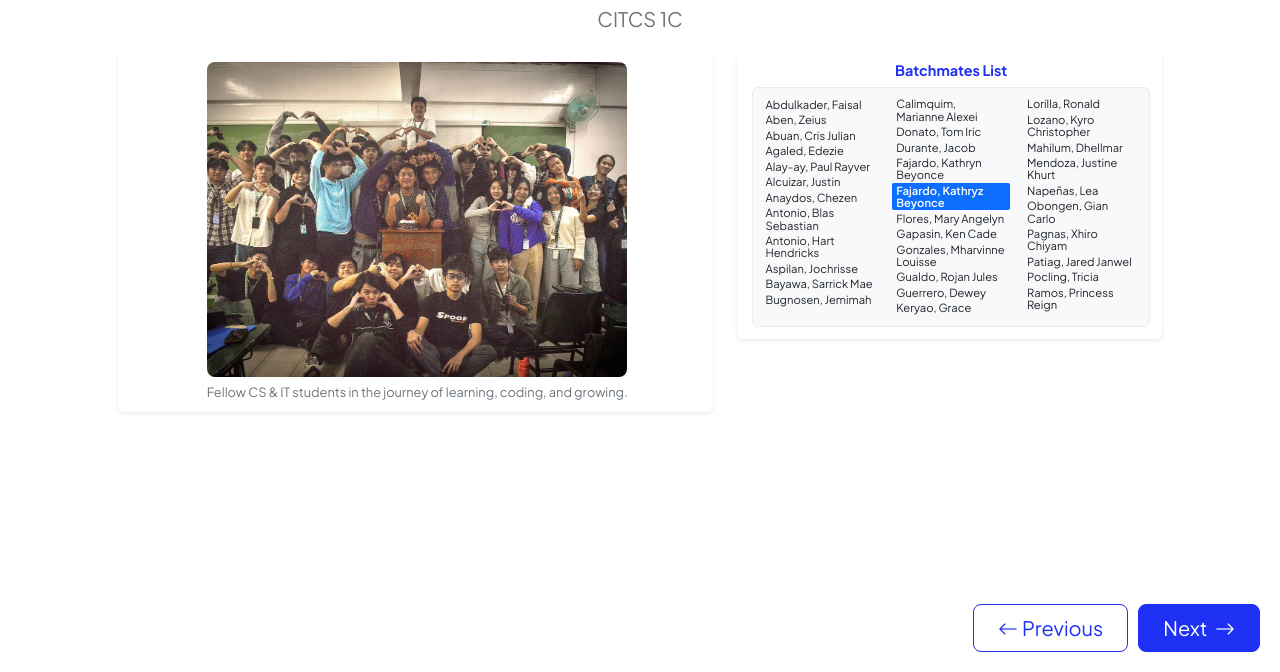
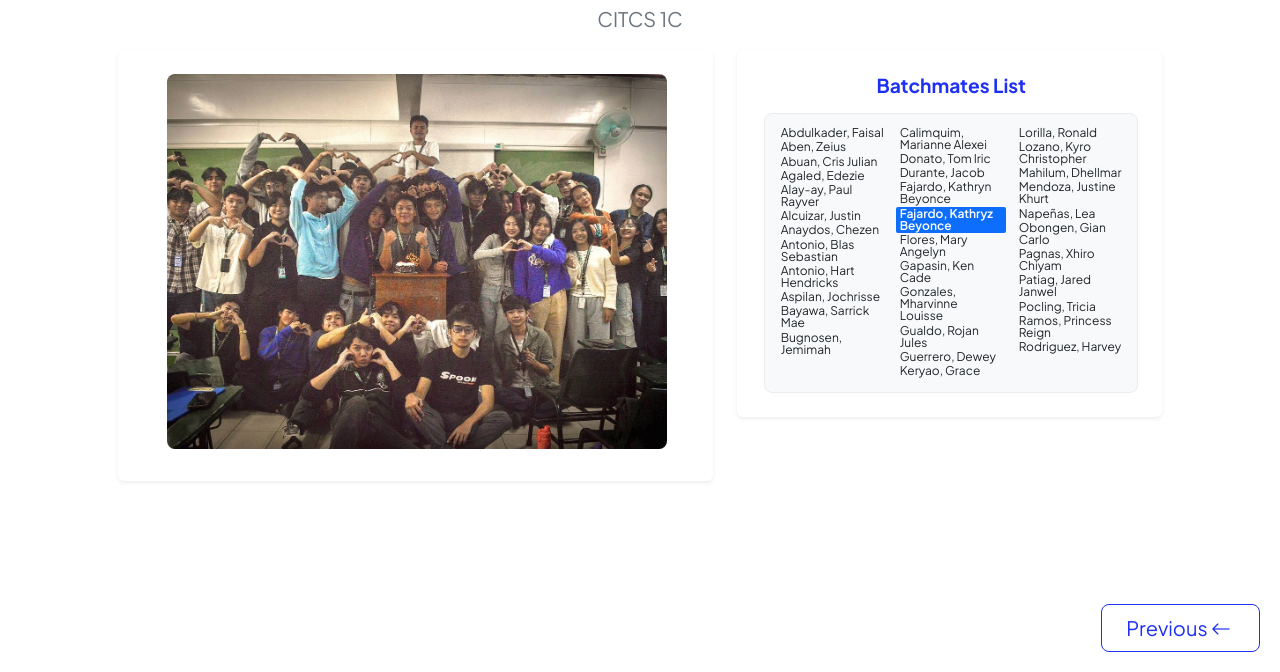
Before and after one commit to kathryzfajardo/kathryzfajardo-portfolio, a plain HTML site: page mybatchmates.html in a window 1280 px wide. Shown: the part 128-800 px from the top of the page. Drawn offline with nearby package versions, Linux system fonts and the light colour scheme; a script that the page names is missing.

Commit message:
Updated sizing

```diff
--- a/mybatchmates.html
+++ b/mybatchmates.html
@@ -31,10 +31,10 @@
                 padding-bottom: 0.5rem !important;
             }
 
-            /* Batchmates photo styling - LARGER with fallback */
+            /* Batchmates photo styling - Made EVEN BIGGER */
             .batchmates-photo {
-                width: 420px;
-                height: 315px;
+                width: 500px;
+                height: 375px;
                 object-fit: cover;
                 border-radius: 8px;
                 transition: all 0.3s ease;
@@ -94,21 +94,21 @@
                 transform: scale(1.05);
             }
 
-            /* Names list styling - FIXED to fit ALL 40 names */
+            /* Names list styling - Made SMALLER to fit all names */
             .names-columns {
                 column-count: 3;
-                column-gap: 0.8rem;
+                column-gap: 0.6rem;
                 height: 100%;
             }
 
             .batchmate-name {
-                padding: 0.08rem 0.25rem;
-                margin: 0.04rem 0;
+                padding: 0.06rem 0.2rem;
+                margin: 0.02rem 0;
                 border-radius: 2px;
                 transition: all 0.2s ease;
                 break-inside: avoid;
-                font-size: 0.7rem;
-                line-height: 1.1;
+                font-size: 0.75rem;
+                line-height: 1.0;
                 display: block;
             }
 
@@ -123,29 +123,29 @@
             }
 
             .names-container {
-                padding: 0.5rem;
+                padding: 0.75rem;
                 border: 1px solid #e9ecef;
-                border-radius: 6px;
+                border-radius: 8px;
                 background-color: #f8f9fa;
-                height: 240px; /* Increased height to fit ALL 40 names */
-                overflow: hidden; /* Prevent scrollbars */
+                height: 280px;
+                overflow: hidden;
             }
 
-            /* Ultra compact card body */
+            /* Larger card body */
             .compact-card-body {
-                padding: 0.75rem !important;
+                padding: 1.5rem !important;
             }
 
-            /* Smaller heading */
+            /* Larger heading */
             .compact-heading {
-                font-size: 0.9rem;
-                margin-bottom: 0.5rem !important;
+                font-size: 1.2rem;
+                margin-bottom: 1rem !important;
             }
 
-            /* Smaller text */
+            /* Larger text */
             .compact-text {
-                font-size: 0.8rem;
-                line-height: 1.2;
+                font-size: 1rem;
+                line-height: 1.4;
             }
 
             /* Adjust column sizes - picture still dominant */
@@ -165,10 +165,10 @@
                 overflow: hidden;
             }
 
-            /* Image fallback styling */
+            /* Image fallback styling - Made Bigger */
             .image-fallback {
-                width: 420px;
-                height: 315px;
+                width: 500px;
+                height: 375px;
                 background: linear-gradient(135deg, #0d6efd, #6610f2);
                 border-radius: 8px;
                 display: flex;
@@ -177,6 +177,7 @@
                 color: white;
                 font-weight: bold;
                 margin: 0 auto;
+                font-size: 1.2rem;
             }
 
             /* Fixed navigation buttons */
@@ -232,9 +233,6 @@
                                             CITCS 1C Batchmates Photo
                                         </div>
                                     </div>
-                                    <p class="text-muted mb-0 compact-text">
-                                        Fellow CS & IT students in the journey of learning, coding, and growing.
-                                    </p>
                                 </div>
                             </div>
                         </div>
@@ -286,19 +284,6 @@
                                             <div class="batchmate-name">Silin, Clark Jonathan</div>
                                             <div class="batchmate-name">Ugaddan, Shaquil Hanz</div>
                                             <div class="batchmate-name">Vicente, Edison</div>
-                                            <div class="batchmate-name">Alvarez, Maria</div>
-                                            <div class="batchmate-name">Bautista, Juan</div>
-                                            <div class="batchmate-name">Cruz, Pedro</div>
-                                            <div class="batchmate-name">Dela Cruz, Ana</div>
-                                            <div class="batchmate-name">Esteban, Miguel</div>
-                                            <div class="batchmate-name">Fernandez, Sofia</div>
-                                            <div class="batchmate-name">Garcia, Luis</div>
-                                            <div class="batchmate-name">Hernandez, Carla</div>
-                                            <div class="batchmate-name">Ignacio, David</div>
-                                            <div class="batchmate-name">Jimenez, Elena</div>
-                                            <div class="batchmate-name">Khan, Ali</div>
-                                            <div class="batchmate-name">Lim, Michael</div>
-                                            <div class="batchmate-name">Martinez, Isabel</div>
                                         </div>
                                     </div>
                                 </div>
@@ -314,10 +299,7 @@
         <!-- Fixed Navigation Buttons -->
         <div class="fixed-nav-buttons">
             <a href="myfamily.html" class="btn btn-outline-primary btn-lg px-4 py-2">
-                <i class="bi bi-arrow-left me-1"></i>Previous
-            </a>
-            <a href="index.html" class="btn btn-primary btn-lg px-4 py-2">
-                Next <i class="bi bi-arrow-right ms-1"></i>
+                Previous <i class="bi bi-arrow-left me-1"></i>
             </a>
         </div>
 
```
